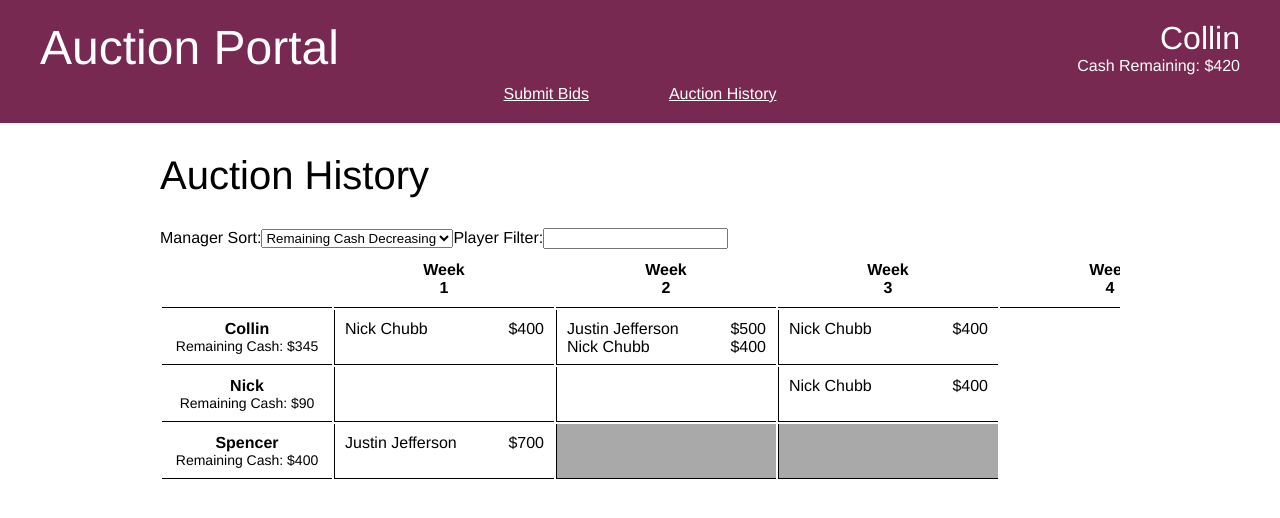
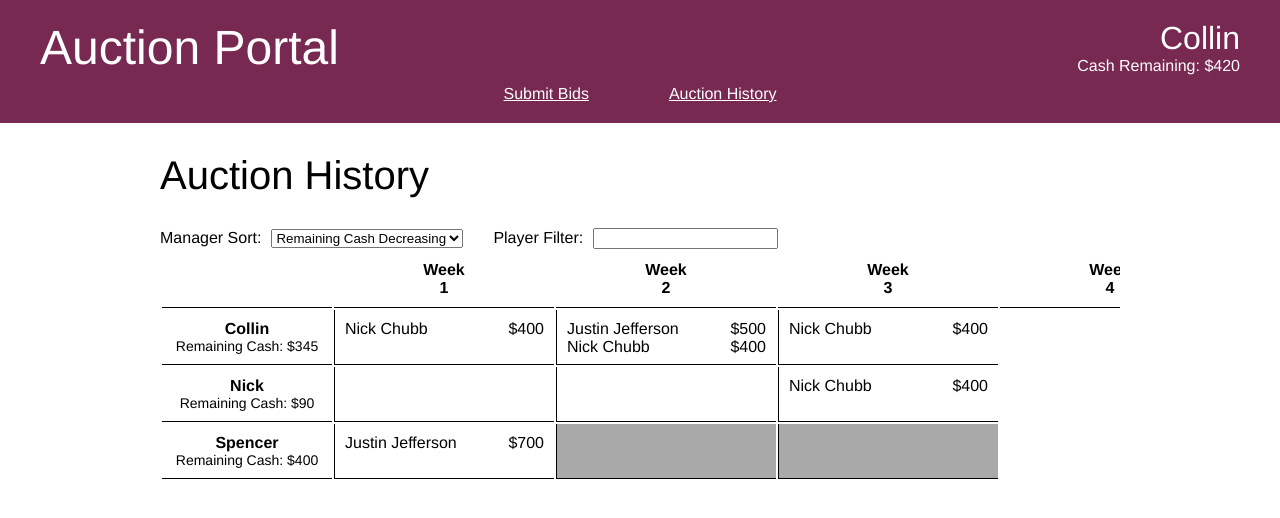
Before and after one commit to collinmurd/ff_auctions, a React (Create React App) app in the folder app/: page /history in a window 1280 px wide. Shown: the top 518 px of the page. Built offline with nearby package versions, Linux system fonts and the light colour scheme.

Commit message:
table input styling

```diff
--- a/app/src/components/AuctionHistory.css
+++ b/app/src/components/AuctionHistory.css
@@ -26,10 +26,13 @@ td {
 }
 
 /* AuctionTableInput */
-.auctionTableInput label {
-    margin: 0 20px;
+#auctionTableInput label {
+    margin-right: 20px;
 }
 
+.auctionTableInputField {
+    margin: 0 10px;
+}
 
 /* WeekSquare */
 .weekSquare {
--- a/app/src/components/AuctionHistory.tsx
+++ b/app/src/components/AuctionHistory.tsx
@@ -142,13 +142,13 @@ class AuctionTableInput extends React.Component<AuctionTableInputProps, AuctionT
         return (
             <form id="auctionTableInput">
                 <label>Manager Sort:
-                    <select value={this.state.managerSort} onChange={this.handleManagerSortChange}>
+                    <select className="auctionTableInputField" value={this.state.managerSort} onChange={this.handleManagerSortChange}>
                         <option value="cashDecreasing" selected>Remaining Cash Decreasing</option>
                         <option value="cashIncreasing" selected>Remaining Cash Increasing</option>
                     </select>
                 </label>
                 <label>Player Filter:
-                    <input type="text" onChange={this.handlePlayerFilterChange}/>
+                    <input className="auctionTableInputField" type="text" onChange={this.handlePlayerFilterChange}/>
                 </label>
             </form>
         );
```
